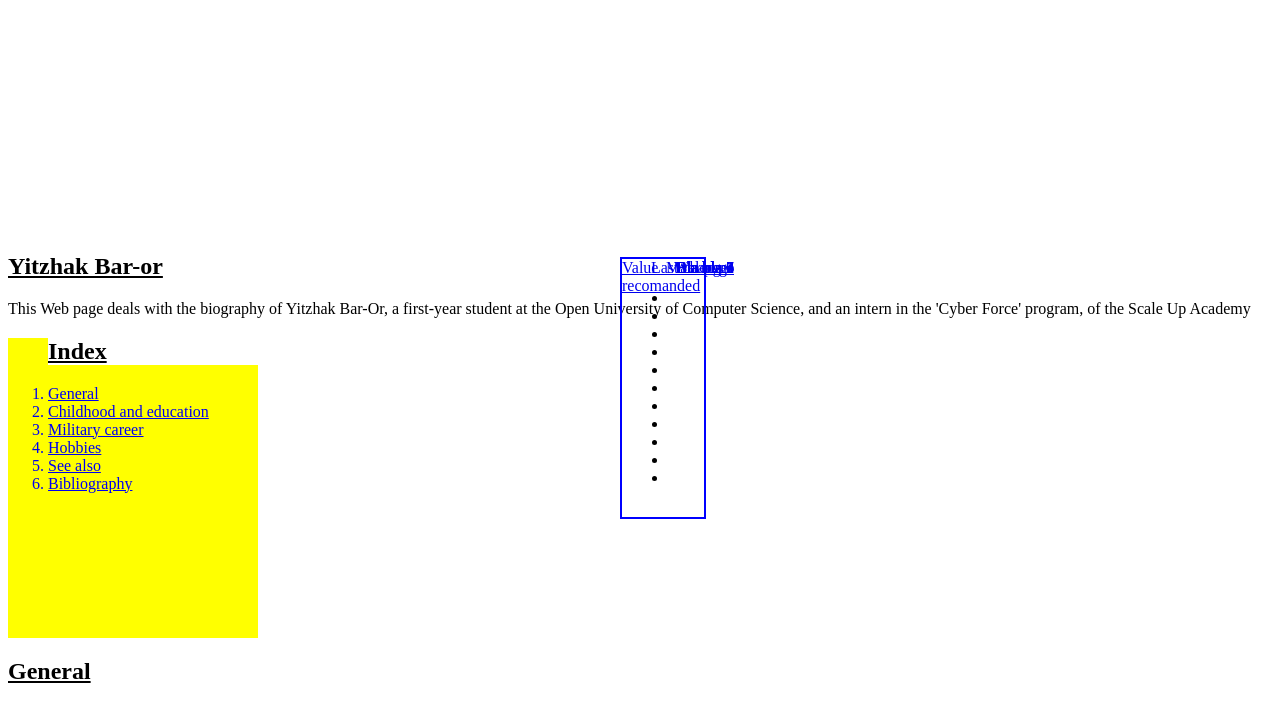
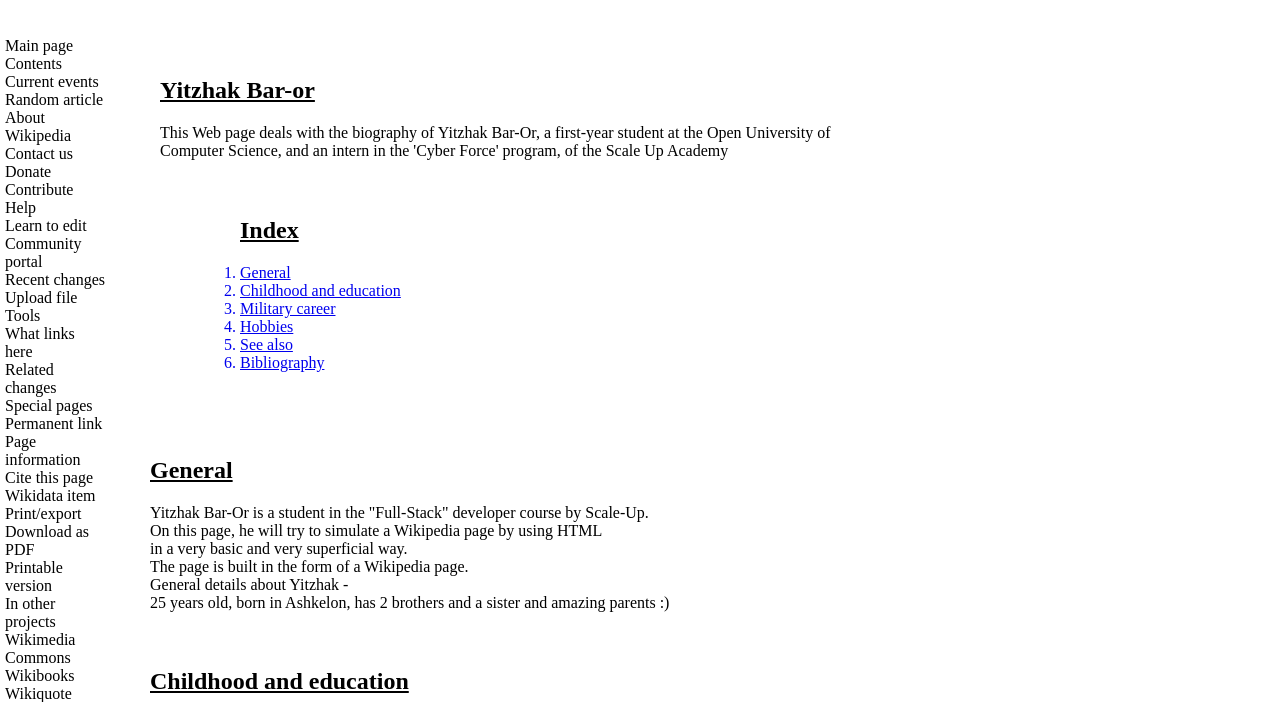
Before and after one commit to Yitzhak851/Cyber4s_tasks, a plain HTML site: page index.html in a window 1280 px wide. Shown: the part 63-765 px from the top of the page. Drawn offline with Linux system fonts and the light colour scheme.

Commit message:
commit 2

```diff
--- a/index.html
+++ b/index.html
@@ -20,17 +20,54 @@
         <input type="text" value="Create User" disabled id="Five">
     </div>
 
+    <div id="Six">
+        Main page<br>
+        Contents<br>
+        Current events<br>
+        Random article<br>
+        About Wikipedia<br>
+        Contact us<br>
+        Donate<br>
+        Contribute<br>
+        Help<br>
+        Learn to edit<br>
+        Community portal<br>
+        Recent changes<br>
+        Upload file<br>
+        Tools<br>
+        What links here<br>
+        Related changes<br>
+        Special pages<br>
+        Permanent link<br>
+        Page information<br>
+        Cite this page<br>
+        Wikidata item<br>
+        Print/export<br>
+        Download as PDF<br>
+        Printable version<br>
+        In other projects<br>
+        Wikimedia Commons<br>
+        Wikibooks<br>
+        Wikiquote<br>
+        Languages<br>
+        አማርኛ<br>
+        العربية<br>
+        עברית<br>
+        Ladino<br>
+        മലയാളം<br>
+        Polski<br>
+        Română<br>
+        Русский<br>
+        ייִדיש<br>
+    </div>
+    <div id="Nine">
+        <h2>Yitzhak Bar-or</h2>
+        <p>This Web page deals with the biography of Yitzhak Bar-Or, a first-year student at the Open University of Computer Science, and an intern in the 'Cyber Force' program, of the Scale Up Academy </p>
+    </div>
 
-    <br> <br> <br> <br> <br> <br> <br> <br><br> <br> <br> <br> <br> <br> <br> <br>
-
-    <h2>Yitzhak Bar-or</h2>
-    <p>This Web page deals with the biography of Yitzhak Bar-Or,
-        a first-year student at the Open University of Computer Science,
-        and an intern in the 'Cyber Force' program, of the Scale Up Academy </p>
-
-    <div style="background-color:yellow;width: 250px;height: 300px;">
+    <div id="Seven">
         <ol>
-            <h2 id="Index"> Index</h2>
+            <h2> Index</h2>
             <a href="#General" id="Index">
                 <li> General </li>
             </a>
@@ -52,21 +89,7 @@
         </ol>
     </div>
 
-    <div class="Main-bla">
-        <li><a href="Main page" id="Main-page" class="left-side-bar"> Main page </Main></a></li>
-        <li><a href="Main page" id="Main-page" class="left-side-bar"> Welcome </Main></a></li>
-        <li><a href="Main page" id="Main-page" class="left-side-bar"> Last changes </Main></a></li>
-        <li><a href="Main page" id="Main-page" class="left-side-bar"> Value recomanded </Main></a></li>
-        <li><a href="Main page" id="Main-page" class="left-side-bar"> Bla bla 1 </Main></a></li>
-        <li><a href="Main page" id="Main-page" class="left-side-bar"> Bla bla 2 </Main></a></li>
-        <li><a href="Main page" id="Main-page" class="left-side-bar"> Bla bla 3 </Main></a></li>
-        <li><a href="Main page" id="Main-page" class="left-side-bar"> Bla bla 4 </Main></a></li>
-        <li><a href="Main page" id="Main-page" class="left-side-bar"> Bla bla 5 </Main></a></li>
-        <li><a href="Main page" id="Main-page" class="left-side-bar"> Bla bla 6 </Main></a></li>
-        <li><a href="Main page" id="Main-page" class="left-side-bar"> Bla bla 7 </Main></a></li>
-    </div>
-
-    <div class="Story-of-my-life">
+    <div id="Eight">
         <h2 id="General"> General </h2>
         <p>
             Yitzhak Bar-Or is a student in the "Full-Stack" developer course by Scale-Up. <br>
@@ -127,7 +150,8 @@
             <li> Linkdin </li>
         </ul>
         <br><br></p>
-    </div class="Story-of-my-life">
+    </div>
+
 </body>
 
 </html>
--- a/styles.css
+++ b/styles.css
@@ -62,69 +62,43 @@
   background-color: blue;
   cursor: pointer;
 }
-
-
-
-
-
-.index {
-  font-family: Verdana, Geneva, Tahoma, sans-serif;
-  z-index: 2;
-  position: center;
-  background: green;
+#Six{
+  position: absolute;
+  top: 100px;
+  left: 5px;
+  width: 100px;
+  height: 25px;
+  background-color: white;
 }
-
-.Main-bla{
-  margin:20px;
-  padding: 30px;
-  border: 2px solid blue;
+#Six:hover{
+  cursor: pointer;
+}
+#Seven{
   position: absolute;
-  top: 300px;
-  left: 600px;
+  top: 260px;
+  left: 200px;
+  width: 230px;
+  height: 200px;
+  background-color: white;
 }
-
-
-.body .page-container .main-container header {
-  width: 100%;
-  display: -webkit-box;
-  display: -ms-flexbox;
-  display: flex;
-  -webkit-box-orient: horizontal;
-  -webkit-box-direction: normal;
-  -ms-flex-flow: row wrap;
-  flex-flow: row wrap;
-  -webkit-box-pack: justify;
-  -ms-flex-pack: justify;
-  justify-content: space-between;
-  -webkit-box-align: center;
-  -ms-flex-align: center;
-  align-items: center;
-  border-bottom: 1px solid #aaaaaa;
-  font-size: 0.9em;
+#Eight{
+  position: absolute;
+  top: 500px;
+  left: 150px;
+  width: 1000px;
+  height: 2000px;
 }
-
-#Main-page {
+#Nine{
   position: absolute;
-  top: 0;
-  right: -1.875em;
-  z-index: 1;
-  text-decoration: underline none;
+  top: 120px;
+  left: 160px;
+  width: 700px;
+  height: 300px;
+  background-color: white;
 }
-
-.first-para {
-  z-index: 2;
-  position: float;
-  background: yellow;
-}
-
 h2 {
   color: black;
   background: white;
   text-decoration: underline black;
   content: normal;
-
 }
-
-General {
-  background: red;
-}
```
